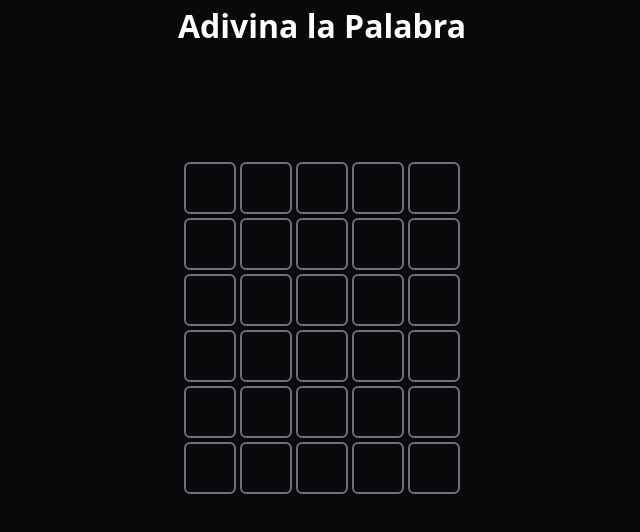
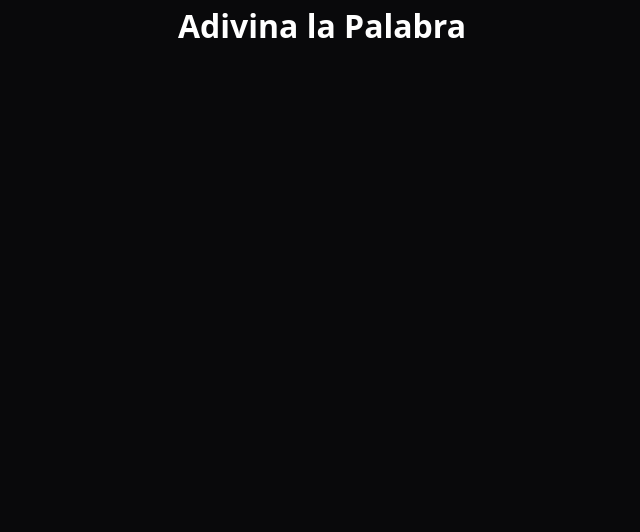
Before and after one commit to Steberank/adivinaLaPalabra, a React (Vite) app in the folder frontend/: page / in a window 1280 px wide. Shown: the top 532 px of the page, without its empty margins (318-958 px from the left). Built offline with nearby package versions, Linux system fonts and the light colour scheme.

Commit message:
Cambios en el frontend

```diff
--- a/frontend/src/App.jsx
+++ b/frontend/src/App.jsx
@@ -13,41 +13,7 @@ function App() {
     <div className='main-container'>
     <Navbar />
     <Rowcontainer>
-      <Square id={0} row={0}/>
-      <Square id={1} row={0}/>
-      <Square id={2} row={0}/>
-      <Square id={3} row={0}/>
-      <Square id={4} row={0}/>
-
-      <Square id={0} row={1}/>
-      <Square id={1} row={1}/>
-      <Square id={2} row={1}/>
-      <Square id={3} row={1}/>
-      <Square id={4} row={1}/>
-
-      <Square id={0} row={2}/>
-      <Square id={1} row={2}/>
-      <Square id={2} row={2}/>
-      <Square id={3} row={2}/>
-      <Square id={4} row={2}/>
-
-      <Square id={0} row={3}/>
-      <Square id={1} row={3}/>
-      <Square id={2} row={3}/>
-      <Square id={3} row={3}/>
-      <Square id={4} row={3}/>
-
-      <Square id={0} row={4}/>
-      <Square id={1} row={4}/>
-      <Square id={2} row={4}/>
-      <Square id={3} row={4}/>
-      <Square id={4} row={4}/>
-
-      <Square id={0} row={5}/>
-      <Square id={1} row={5}/>
-      <Square id={2} row={5}/>
-      <Square id={3} row={5}/>
-      <Square id={4} row={5}/>
+    {/*Aqui deberia ir lo que le pedi a Claude */}
     </Rowcontainer>
     </div>
   )
--- a/frontend/src/components/Square.css
+++ b/frontend/src/components/Square.css
@@ -11,6 +11,7 @@
   box-sizing: border-box;
   background-color: #09090b;
   cursor: default;
+  color: white;
 }
 
 .square.editable {
--- a/frontend/src/components/Square.jsx
+++ b/frontend/src/components/Square.jsx
@@ -4,7 +4,7 @@ import './Square.css';
 const Square = ({
   id,
   row,
-  colorID,
+  colorID = 0,
   isEditable = false,
   isActive = false,
   letterInside = ''
@@ -29,11 +29,12 @@ const Square = ({
 
   return (
     <div
-      className={`square ${isEditable ? 'square.editable' : ''} ${isActive ? 'square.active' : ''}`}
+      className={`square ${isEditable ? 'editable' : ''} ${isActive ? 'active' : ''}`}
       style={{
         outline: `2px solid ${OutlineColor}`,
         outlineOffset: '-2px',
         background: `${ColorVar}`,
+        color: 'white'
       }}
       data-id={id}
       data-row={row}
```
Also changed, not shown: frontend/src/gameLogic/updateSquareProps.jsx (+13 -25 lines).
